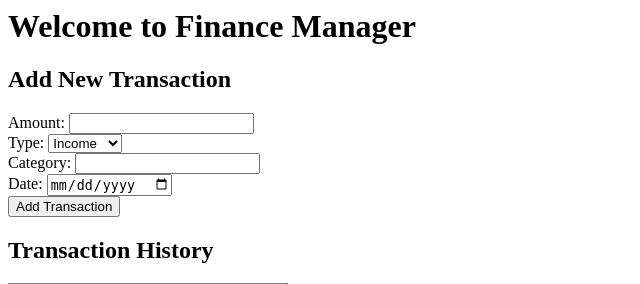
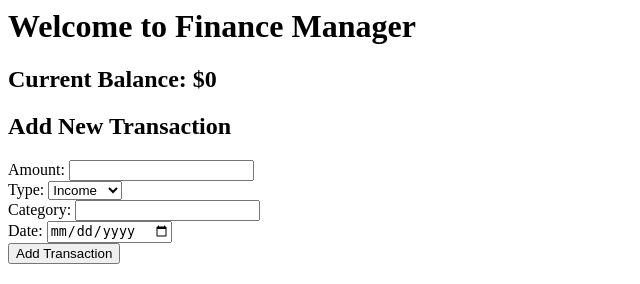
Before and after one commit to b04a/Finance_manager, a Flask app: page / in a window 1280 px wide. Shown: the top 284 px of the page, without its empty margins (0-640 px from the left). Run offline with Flask 3, Linux system fonts and the light colour scheme; tables that the repository leaves empty hold one stand-in row (values such as "Sample post").

Commit message:
add balance for output

```diff
--- a/templates/index.html
+++ b/templates/index.html
@@ -1,5 +1,8 @@
 <body>
     <h1>Welcome to Finance Manager</h1>
+
+    <h2>Current Balance: ${{ balance }}</h2>
+
     <h2>Add New Transaction</h2>
     <form action="/add_transaction" method="post">
         <label for="amount">Amount:</label>
```
